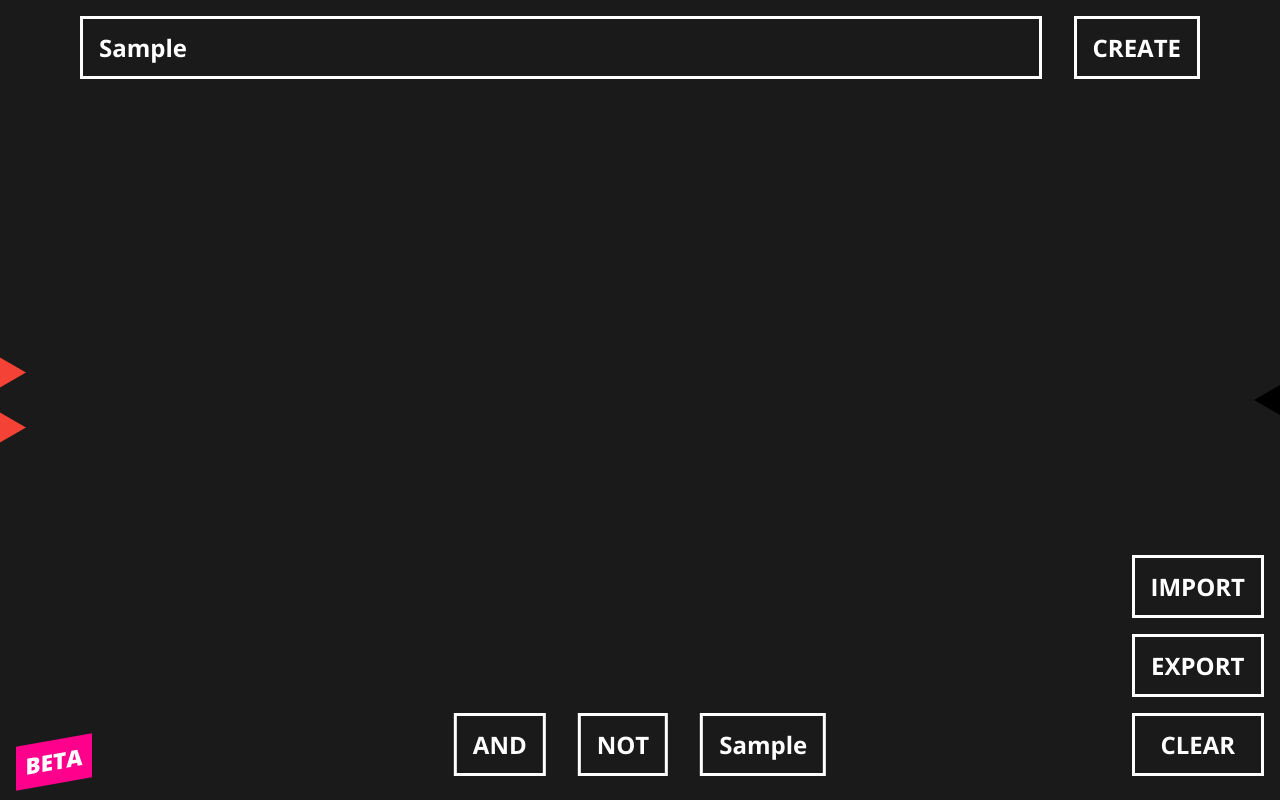
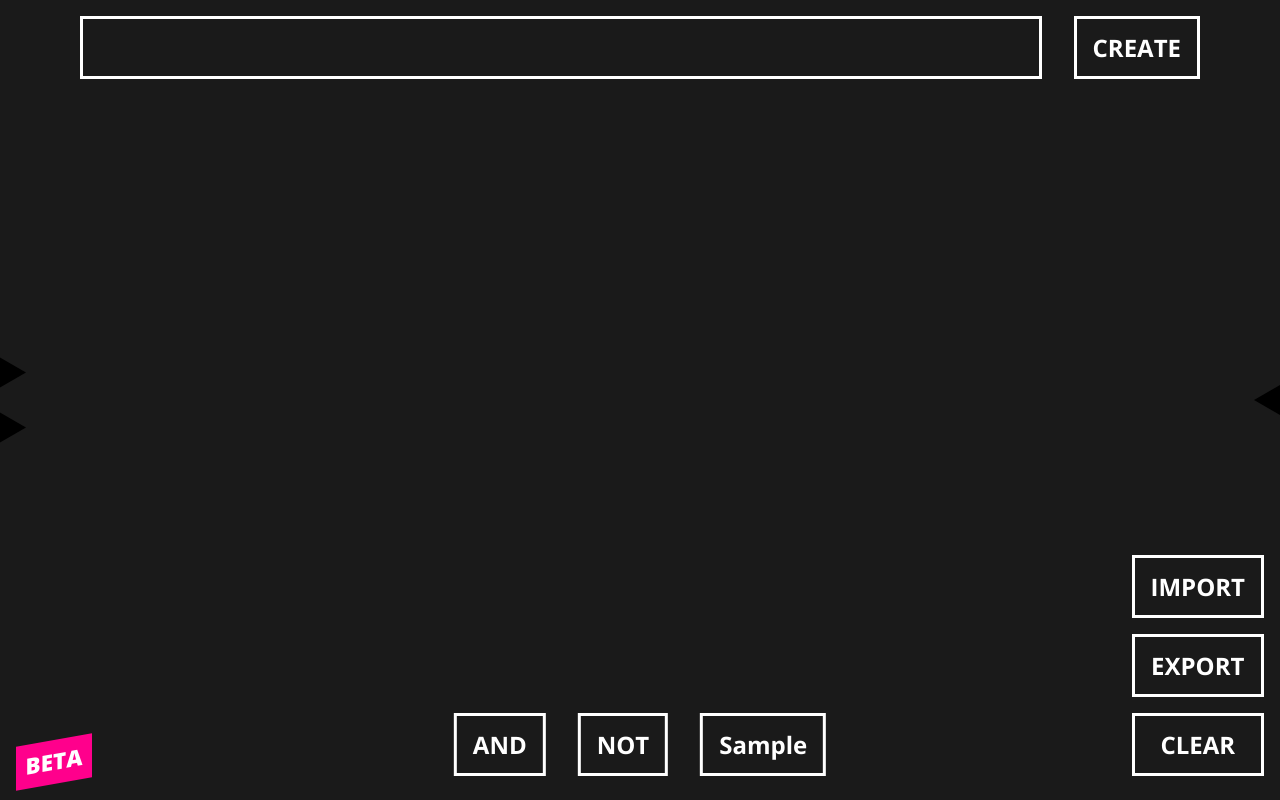
Before and after one commit to JayexDesigns/logic-gates-simulator, a plain HTML site: page index.html in a window 1280 px wide. Both pictures are taken after typing "Sample" into the empty fields and a click on the button "CREATE". Drawn offline with nearby package versions, Linux system fonts and the light colour scheme.

Commit message:
compress logic and clear functionality done

```diff
--- a/index.html
+++ b/index.html
@@ -11,9 +11,9 @@
     <title>Logic Gates Simulator</title>
 </head>
 <body onload="handleLoad()">
-    <p id="betaTag">BETA</p>
+    <p id="betaTag" class="unselectable">BETA</p>
     <div id="logicGateCreator">
-        <input id="gateName" type="text">
+        <input id="gateName" class="unselectable" type="text">
         <button id="createGate" class="unselectable">CREATE</button>
     </div>
     <div id="logicGateSelector">
@@ -21,9 +21,9 @@
         <button class="buttonSelector unselectable">NOT</button>
     </div>
     <div id="controls">
-        <button id="import">IMPORT</button>
-        <button id="export">EXPORT</button>
-        <button id="clear">CLEAR</button>
+        <button id="import" class="unselectable">IMPORT</button>
+        <button id="export" class="unselectable">EXPORT</button>
+        <button id="clear" class="unselectable">CLEAR</button>
     </div>
     <canvas id="canvas"></canvas>
     <script src="js/input.js"></script>
--- a/js/input.js
+++ b/js/input.js
@@ -104,4 +104,13 @@ class Input {
         }
         draw();
     }
+
+    remove() {
+        this.removeConnection();
+        for (let i = 0; i < Input.inputs.length; ++i) {
+            if (Input.inputs[i] === this) {
+                Input.inputs.splice(i, 1);
+            }
+        }
+    }
 }
--- a/js/logic.js
+++ b/js/logic.js
@@ -144,4 +144,12 @@ class LogicGate {
             buttons[i].addEventListener('click', changeGateSelected);
         }
     }
+
+    remove() {
+        for (let i = 0; i < LogicGate.gates.length; ++i) {
+            if (LogicGate.gates[i] === this) {
+                LogicGate.gates.splice(i, 1);
+            }
+        }
+    }
 }
--- a/js/output.js
+++ b/js/output.js
@@ -86,4 +86,13 @@ class Output {
         }
         draw();
     }
+
+    remove() {
+        this.removeConnection();
+        for (let i = 0; i < Output.outputs.length; ++i) {
+            if (Output.outputs[i] === this) {
+                Output.outputs.splice(i, 1);
+            }
+        }
+    }
 }
--- a/js/script.js
+++ b/js/script.js
@@ -102,24 +102,31 @@ new Mouse(overlapHandler);
 
 document.getElementById("createGate").addEventListener('click', () => {
     let name = document.getElementById("gateName").value;
-    let color = "#00ccff";
+    document.getElementById("gateName").value = "";
+    let colors = ["#00ccff", "#004d7a", "#00bf72", "#ff8f00", "#512da8", "#2276bc", "#30b1ad", "#dc1c4b", "#8fc23f", "#06d6a0", "#ef476f", "#7400b8", "#ffc300", "#ba181b", "#007f5f", "#f15bb5"];
+    let color = colors[Math.floor(Math.random() * (colors.length-1))];
     LogicGate.createGate(name, color);
+    clear();
 });
 
 
 
 const clear = () => {
     boundings = [];
-    for (let i = 0; i < Input.inputs.length; ++i) {
-        Input.inputs[i].remove();
+    while (Input.inputs.length > 0) {
+        Input.inputs[0].remove();
     }
-    for (let i = 0; i < Output.outputs.length; ++i) {
-        Output.outputs[i].remove();
+    while (Output.outputs.length > 0) {
+        Output.outputs[0].remove();
     }
-    for (let i = 0; i < LogicGate.gates.length; ++i) {
-        LogicGate.gates[i].remove();
+    while (LogicGate.gates.length > 0) {
+        LogicGate.gates[0].remove();
     }
+    createInputsAndOutputs();
+    draw();
 }
+
+document.getElementById("clear").addEventListener('click', () => clear());
 
 
 
```
